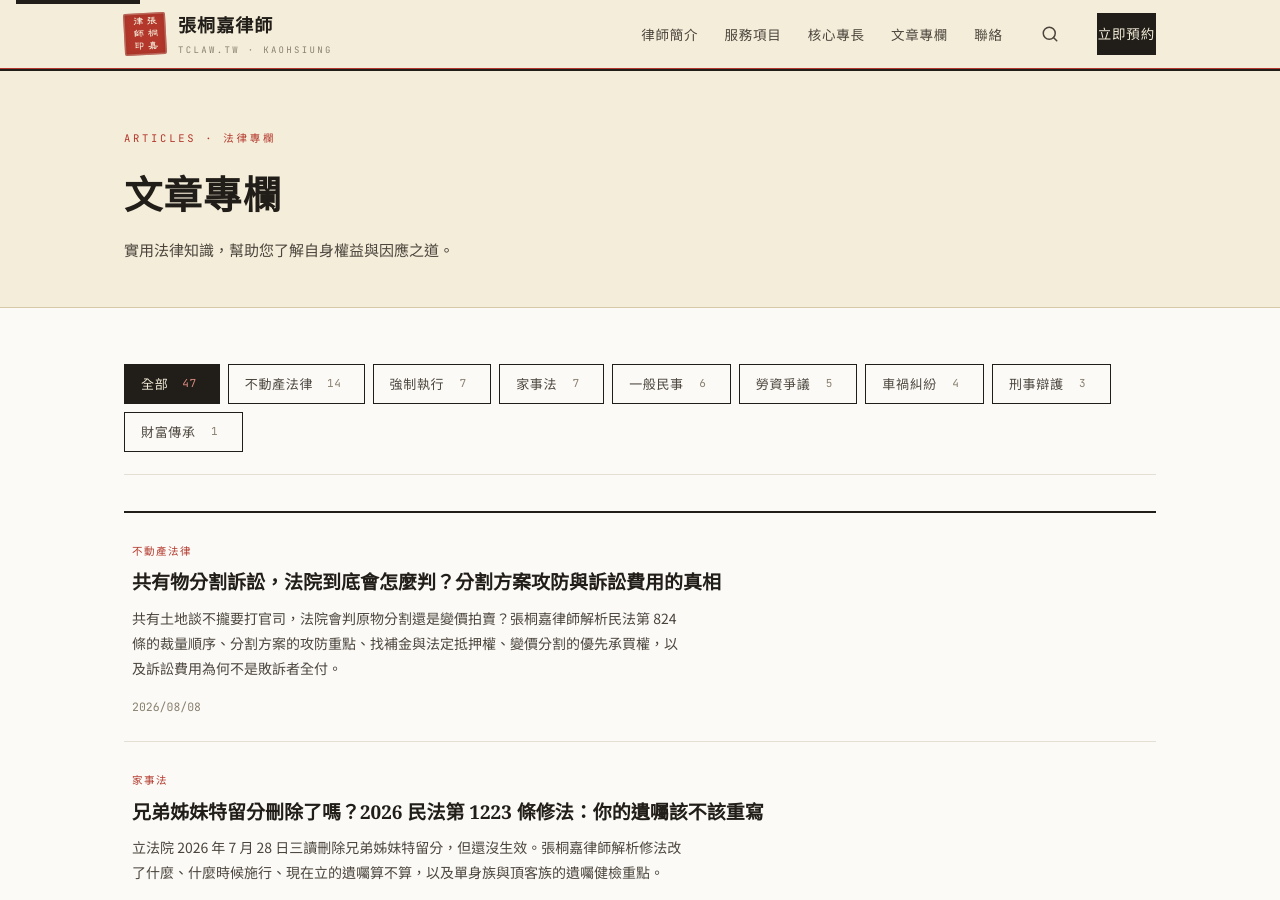
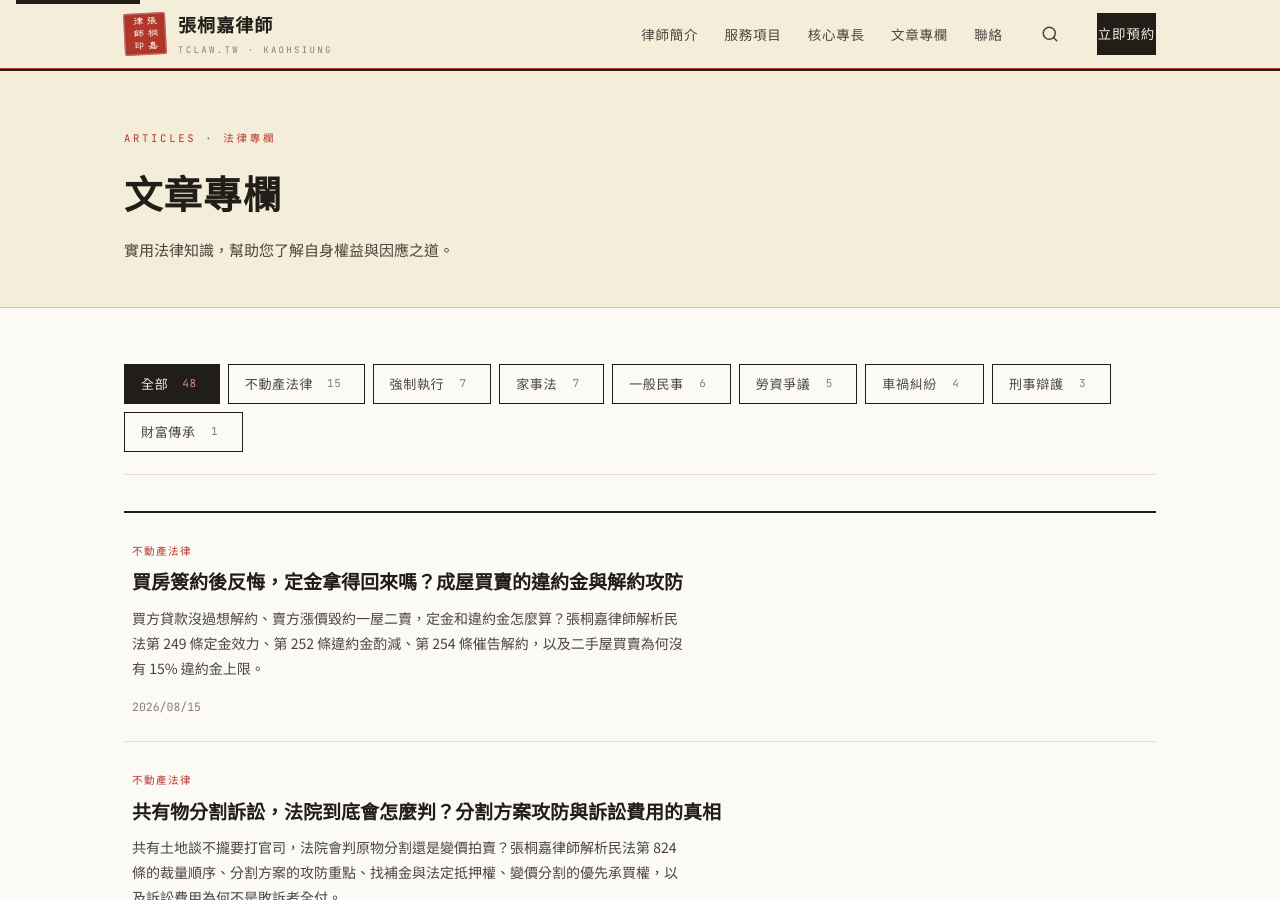
Before and after one commit to let0448/tclaw.tw, a Jekyll site: the page built from articles.html, in a window 1280 px wide and 900 px high. Built offline with Jekyll 4.4.1, drawn with Linux system fonts in a browser that asks for light colours; part of the change alters nothing that is shown; some of the changed text lies outside the part shown.

Commit message:
feat: publish 成屋買賣違約 定金與違約金攻防 (不動產法律)
新文 2026-08-15-house-sale-breach-deposit-legal-guide
- 全文 13 處法條引用經 taiwan-legal-db 逐條查證
  (民法 99/226/248/249/250 II/251/252/254/259/260/264/568 II、公平交易法 25)
- 對外內鏈 4 條:預售屋、假扣押、存證信函、訴訟費用

預售屋篇補反向內鏈,點出 15% 違約金上限僅適用企業經營者銷售,
成屋買賣不適用,使兩篇形成對照。

Co-Authored-By: Claude Opus 5 <noreply@anthropic.com>
Claude-Session: https://claude.ai/code/session_01RfpWCSgUMWHCE2mK2gnEvN

```diff
--- a/_posts/2026-02-22-pre-sale-contract-legal-guide.md
+++ b/_posts/2026-02-22-pre-sale-contract-legal-guide.md
@@ -41,7 +41,7 @@ category: 不動產法律
 
 ## 哪些情況下買方可以合法解除預售屋契約？
 
-如果買方只是因為「買貴了」或「個人資金不足」想退屋，屬於買方違約，建商有權沒收最高不超過房地總價款 15% 的違約金（以已繳價款為限）。但若是建商出包，買方在以下三種情況下，擁有合法的「解除契約」權利：
+如果買方只是因為「買貴了」或「個人資金不足」想退屋，屬於買方違約，建商有權沒收最高不超過房地總價款 15% 的違約金（以已繳價款為限）。要注意這個 15% 上限來自預售屋定型化契約應記載事項，只保護向企業經營者買房的消費者；[個人對個人的成屋（二手屋）買賣沒有這道上限](/articles/house-sale-breach-deposit-legal-guide/)，違約金依契約約定，過高時只能請求法院酌減。但若是建商出包，買方在以下三種情況下，擁有合法的「解除契約」權利：
 
 **坪數誤差超過 3%：** 無論是土地面積、主建物或房屋登記總面積，只要誤差超過百分之三，買方就有權主張解除契約。
 
--- /dev/null
+++ b/_posts/2026-08-15-house-sale-breach-deposit-legal-guide.md
@@ -0,0 +1,128 @@
+---
+title: "買房簽約後反悔，定金拿得回來嗎？成屋買賣的違約金與解約攻防"
+description: "買方貸款沒過想解約、賣方漲價毀約一屋二賣，定金和違約金怎麼算？張桐嘉律師解析民法第 249 條定金效力、第 252 條違約金酌減、第 254 條催告解約，以及二手屋買賣為何沒有 15% 違約金上限。"
+date: 2026-08-15
+category: 不動產法律
+---
+
+房子看好了、定金付了、契約也簽了，卻在最後關頭出狀況：買方貸款沒過湊不出尾款，或是賣方看房價漲了想反悔。這時候最現實的問題是——**已經付出去的定金拿不拿得回來？對方要求的違約金合不合理？**
+
+本文談的是**個人對個人的成屋（二手屋）買賣**。如果你買的是建商推的預售屋，適用的是完全不同的一套規則（審閱期、5% 交屋保留款、15% 違約金上限），請看[預售屋合約陷阱與解約條件](/articles/pre-sale-contract-legal-guide/)。
+
+## 快速結論
+
+**二手屋買賣違約，定金能不能沒收看「誰有可歸責事由」；違約金沒有 15% 上限，但約定過高時可請法院酌減。**
+
+買方反悔不買，定金原則上被沒收；賣方毀約，要加倍返還定金，但定金、違約金與損害賠償能否累積受償，須視契約約定及各項給付性質判斷。買方最該爭取的，是把「貸款過關」寫成契約的停止條件。
+
+定金效力：民法第 249 條
+
+違約金酌減：民法第 252 條
+
+催告解約：民法第 254 條
+
+停止條件與仲介報酬：民法第 99 條、第 568 條第 2 項
+
+## 斡旋金、要約書、定金，法律效果差在哪？
+
+差在「契約成不成立」。
+
+**斡旋金**是仲介實務的做法，買方交一筆錢委託仲介去跟賣方議價，賣方答應前買方可以撤回、要求全額退還。
+
+**要約書**是內政部提供的替代方案，只用書面表達購買意思、不必先付錢。依公平交易委員會對不動產經紀業的規範說明，仲介收取斡旋金前**應以書面告知兩者的區別及替代關係，讓買方擇一**；未告知而足以影響交易秩序者，可能違反公平交易法第 25 條。
+
+**定金**才是關鍵。依民法第 248 條，一方交付定金給他方時，**推定契約已經成立**。斡旋金一旦經賣方承諾、轉為定金，買賣契約就成立了——後面反悔是違約問題，不是「還沒買」的問題。錢的名目寫「訂金」還是「定金」不是重點，法院會依契約文字、付款時點與雙方真意判斷。
+
+## 買方反悔不買，定金一定被沒收嗎？
+
+看是誰的責任。要先說明一個前提：以下效果的適用，是該筆款項經解釋確屬具有民法第 249 條效果的定金；契約另有特別約定的，仍優先依約定判斷。
+
+依民法第 249 條，定金的效力有四種情形：
+
+契約順利履行時，定金應返還，或直接抵充價金。
+
+**因可歸責於「付定金一方」（買方）的事由致不能履行，定金不得請求返還**——這就是買方反悔被沒收定金的依據。
+
+因可歸責於「受定金一方」（賣方）的事由致不能履行，賣方應**加倍返還**所受的定金。
+
+因不可歸責於雙方的事由致不能履行，定金應返還。
+
+所以真正的戰場在「**貸款沒過，算不算可歸責於買方**」。這一題沒有標準答案，關鍵在契約怎麼寫，而且寫法有高下之分：
+
+**最差是完全沒寫。** 若核貸失敗的原因出在買方自身的收入、信用或負債比，實務上多認為買方對自己的財力狀況本應事前評估，要承擔較高的舉證與違約風險。但**若核貸失敗是源自標的物本身（例如違建、產權瑕疵、屋齡或格局導致銀行不願承作）、賣方未揭露的事項，或契約已就貸款成數另有約定，歸責的判斷就可能不同**，不能單以「銀行不核貸」就認定買方違約。
+
+**其次是寫成解約條款**，例如「貸款核撥成數未達○成，買方得解約並取回定金」，可以照約定取回定金。
+
+**最好是寫成契約的停止條件**——直接約定「買方貸款獲核准達○成，本契約始生效力」。依民法第 99 條，附停止條件的法律行為於條件成就時才發生效力。
+
+兩者的差別不只在定金，更在仲介費：解約條款是契約先成立、事後才解除，買賣「成交」過，仲介的服務報酬請求權通常已經發生；而**約定為停止條件時，依民法第 568 條第 2 項，契約附有停止條件者，於該條件成就前，居間人不得請求報酬**——條件不成就，買方對仲介服務報酬就有相當的爭執空間。
+
+但要注意：**條款叫什麼名字不決定它的性質**，究竟屬停止條件還是解除權約定，仍須依契約文字與雙方真意判斷，措辭必須寫得夠明確。簽約前那一刻最值錢：**把貸款過關寫成「契約生效的停止條件」，比寫成解約事由更保護買方**。
+
+## 賣方漲價毀約、一屋二賣，買方能請求什麼？
+
+賣方簽了約卻反悔不賣，甚至把房子賣給出價更高的第三人，買方可能有三個請求權基礎——但**能不能全部疊加受償是另一回事**，先看有哪些：
+
+**加倍返還定金**（民法第 249 條第 3 款）：因可歸責於收定金一方的事由致不能履行，賣方應加倍返還所受的定金。
+
+**損害賠償**（民法第 226 條）：房子已過戶給第三人而無法再移轉，屬可歸責於賣方的給付不能，買方得請求賠償；若同時解除契約，民法第 260 條明定解除不妨礙損害賠償的請求。得主張的範圍包括因違約所生的合理價差與交易費用（重新購屋價差、已支出的仲介費、代書費、貸款規費等），但**須證明損害金額及其與賣方違約間的因果關係**，不是市場後來漲多少就當然賠多少。
+
+**契約約定的違約金**：多數成屋契約都會約定違約金條款，可依約請求，不受定金金額限制。
+
+**關鍵在能否累積。** 依民法第 250 條第 2 項，違約金除當事人另有訂定外，**視為因不履行而生損害的賠償總額**。所以契約若沒有特別約定違約金為「懲罰性」，請求了違約金原則上就不能再就同一損害重複請求實際損害賠償；反之，若明定為懲罰性違約金，則有與損害賠償併存的空間。至於定金是否應與違約金或損害賠償相互折抵，仍須視定金性質及契約約定判斷。
+
+所以正確的作法是：**先確認契約對定金與違約金性質的約定，再決定主張哪一項、或以先位備位的方式主張**，而不是三項全開等著全拿。
+
+如果擔心賣方脫產、把賣屋所得移轉一空，起訴前可以先聲請[假扣押保全財產](/articles/provisional-attachment-legal-guide/)。
+
+## 違約金約定 15%、20%，法院會不會酌減？
+
+會，而且這是二手屋買賣最重要的一個觀念。
+
+先澄清一個廣為流傳的誤解：**房地總價 15% 的違約金上限，來自主管機關公告的成屋、預售屋買賣定型化契約應記載及不得記載事項，適用對象是「企業經營者銷售房屋給消費者」**。個人與個人之間的二手屋買賣，原則上沒有這個上限的保護。
+
+那透過仲介買賣呢？一般人買二手屋多半經由仲介，契約書也常是經紀業提供的制式範本——但**個人偶發出售自有中古屋給另一個人，不會只因為用了仲介提供的制式契約，就變成消保法上的企業經營者**，那套 15% 限制原則上不能直接套用。例外是：**若賣方本身有反覆、持續從事房屋交易的營業性質**，是否屬企業經營者就要個案判斷了。
+
+那沒有上限，是不是約多少就得賠多少？不是。依民法第 252 條，**約定的違約金額過高者，法院得減至相當的數額**。法院酌減時審酌的重點包括：債權人實際受到的損害（賣方重新出售有沒有真的產生價差、房子空置多久）；契約履行的程度（民法第 251 條，債務人已為一部履行者，法院得比照其所受利益減少違約金）；以及違約金與債務本旨的比例是否顯失公平。
+
+金額明顯超過實際損害時，法院酌減的空間相當大。**被要求賠付高額違約金時，不要急著付，先評估酌減空間。**
+
+## 想解約要怎麼做才有效？
+
+分兩種情況，不是所有解約都要先催告。
+
+**對方只是「遲延履行」時：原則上要先催告。** 依民法第 254 條，對方遲延給付，**必須先定相當期限催告履行，期限內仍不履行，才能解除契約**。跳過催告直接主張解約，解約可能不生效力，反而變成自己違約。
+
+**已構成給付不能、屬定期行為，或契約另有無須催告即可解除的約定時，則不適用催告模型。** 例如前面的一屋二賣、房子已過戶第三人，賣方的移轉義務已陷於給付不能，再去限期催告他「把房子過戶給我」並無實益。
+
+還有一個常被忽略的關卡：**同時履行抗辯**。依民法第 264 條，雙務契約一方在他方未為對待給付前得拒絕自己的給付，但自己有先為給付義務者除外。實務見解認為，有同時履行抗辯權的一方在**行使**抗辯權之前仍可能發生遲延責任，待合法提出抗辯後，遲延責任才溯及免除——所以這不是「對方一句話就自動免責」，而是一旦他提出，你的催告與解除權就會生爭議。
+
+因此發函催告前，先確認三件事：雙方當期義務是否確實有同時履行關係、有沒有一方依約負先給付義務、以及自己是否已依約提出或準備對待給付（買方之於價款、賣方之於產權移轉文件）。**這一步沒做，解除權很容易被打掉。**
+
+催告的標準做法是寄[存證信函](/articles/certified-letter-legal-guide/)，載明對方違約的事實、要求履行的具體內容與合理期限，這封信也是日後訴訟的重要證據。契約合法解除後，依民法第 259 條雙方負回復原狀義務；依民法第 260 條，**解除契約不影響損害賠償的請求**。
+
+至於走訴訟還是先調解、成本各是多少，可參考[告人要花多少錢](/articles/litigation-cost-legal-guide/)。
+
+## 快速問答
+
+**問：買方貸款沒過想解約，定金拿得回來嗎？**
+答：看契約怎麼寫。沒約定時，若原因出在買方自身財力，多要承擔違約風險；訂有解約退定條款的可依約取回。**最有利的是把「貸款獲核准」寫成契約的停止條件**（民法第 99 條），條件不成就契約不生效，依民法第 568 條第 2 項仲介亦不得請求報酬。
+
+**問：二手屋買賣的違約金也有 15% 上限嗎？**
+答：原則上沒有。15% 上限來自主管機關公告的定型化契約應記載事項，適用對象是企業經營者銷售房屋給消費者；個人對個人的二手屋買賣不適用，違約金依契約約定，過高時可依民法第 252 條請求酌減。
+
+**問：賣方反悔不賣，我只能拿回兩倍定金嗎？**
+答：不只，但也不是當然全拿。除民法第 249 條第 3 款加倍返還外，可依民法第 226 條請求損害賠償（須舉證因果關係），契約有違約金約定的可依約請求。惟依民法第 250 條第 2 項，違約金除另有訂定外視為損害賠償總額預定，此時通常不能就同一損害重複請求；能否累積受償，須視契約約定及定金、違約金的性質判斷。
+
+**問：付了斡旋金，賣方還沒答應，可以反悔嗎？**
+答：可以，賣方承諾前得撤回並請求返還。但一旦賣方承諾、斡旋金轉為定金，依民法第 248 條契約即推定成立，之後反悔就是違約。
+
+**問：我可以直接寄信說解約嗎？**
+答：看對方是哪種違約。若只是遲延履行，依民法第 254 條原則上須先定期催告；若已構成給付不能、屬定期行為或契約另有約定，則不必。另須注意民法第 264 條同時履行抗辯——若雙方義務具同時履行關係，應先確認自己是否已依約提出或準備對待給付，否則對方提出抗辯時，會影響其遲延責任與你的解除效力。
+
+**問：對方要求的違約金明顯過高，我該怎麼辦？**
+答：可以請求法院依民法第 252 條酌減，並提出證據證明對方實際損害有限（例如房屋很快以相近價格再售出）。也可主張民法第 251 條，就已履行部分請求比例減少。
+
+---
+
+*如果您遇到房屋買賣違約、定金遭沒收、被請求高額違約金或對方毀約不履行等不動產交易糾紛，歡迎預約諮詢，由張桐嘉律師為您評估案件並提供專業建議。*
```
